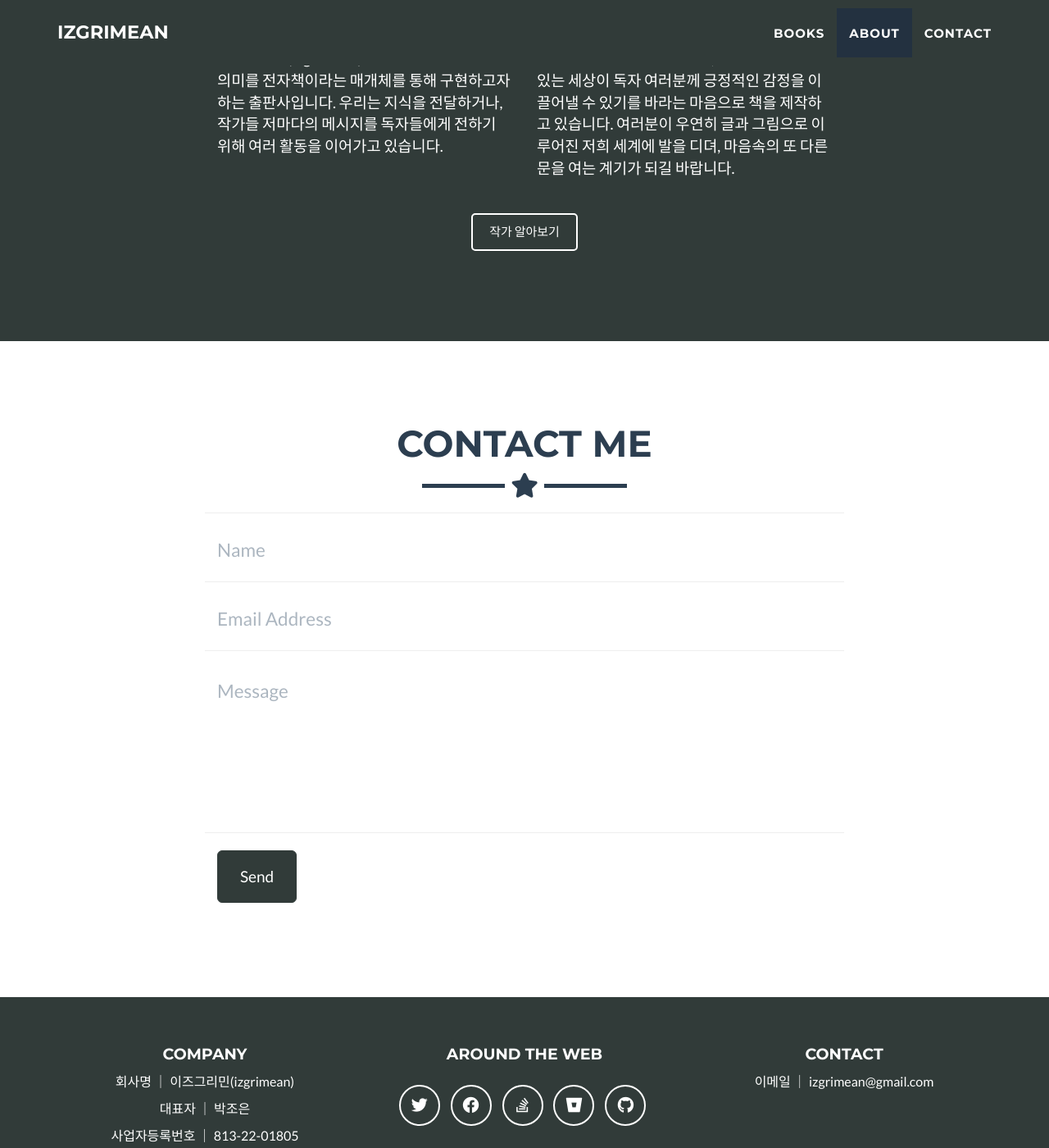
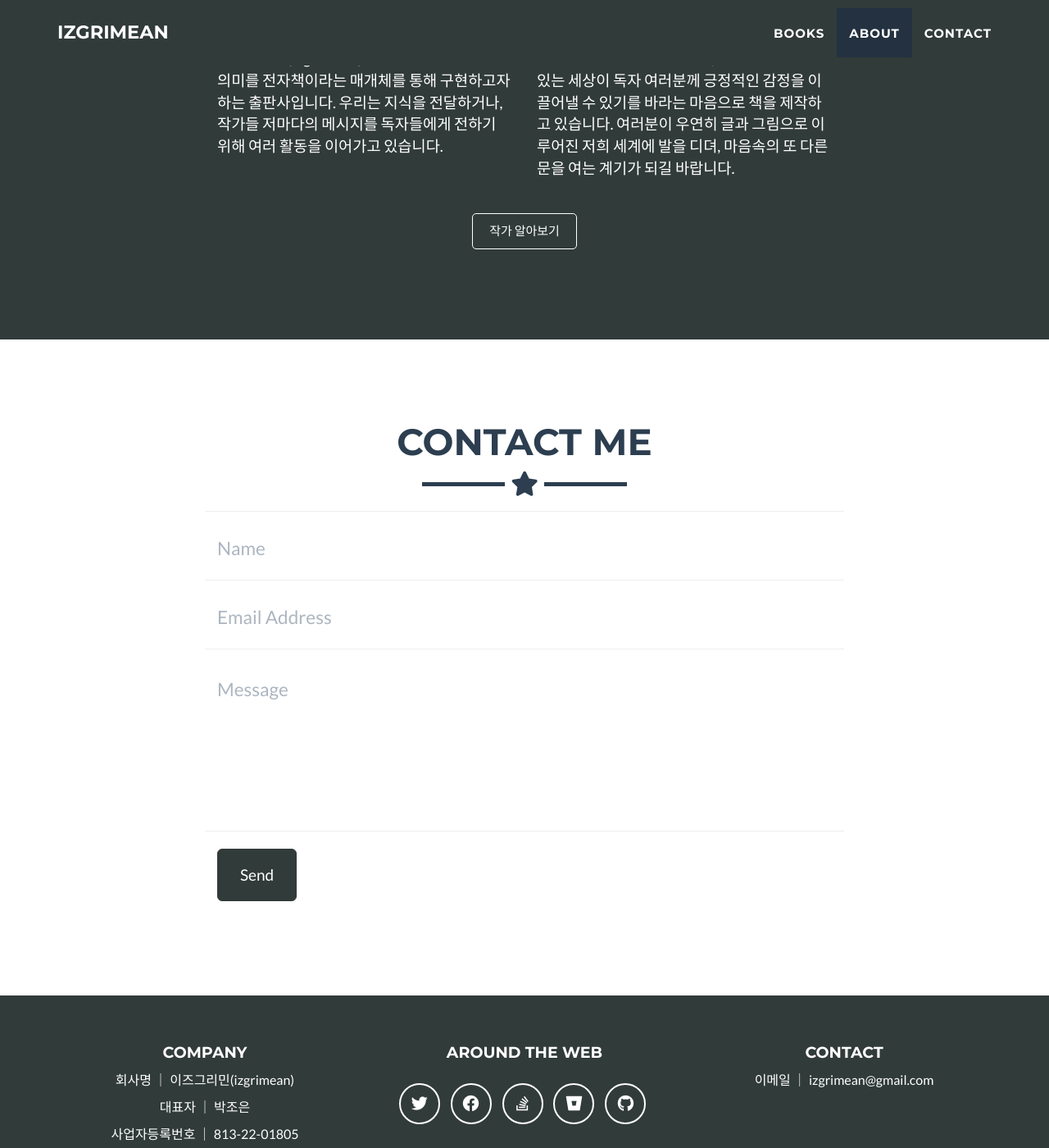
Before and after one commit to izgrimean/izgrimean.github.io, a Jekyll site: the page built from _posts/2014-07-18-project-1.markdown, in a window 1280 px wide and 1400 px high, scrolled down 1526 px. Shown: the whole window at 82% size. Built offline with Jekyll 4.4.1, drawn with Linux system fonts in a browser that asks for light colours.

Commit message:
Update about.html

```diff
--- a/_includes/about.html
+++ b/_includes/about.html
@@ -39,7 +39,7 @@
         margin: 10px auto; /* 자동 마진으로 가운데 정렬 */
         width: fit-content; /* 내용에 맞게 너비 조절 */
         background-color: transparent; /* 배경색 투명 */
-        border: 2px solid white; /* 하얀색 윤곽선 */
+        border: 1px solid white; /* 하얀색 윤곽선 */
         border-radius: 5px; /* 윤곽선 둥글게 처리 */
         color: white; /* 텍스트 색상 하얀색 */
       }
```
